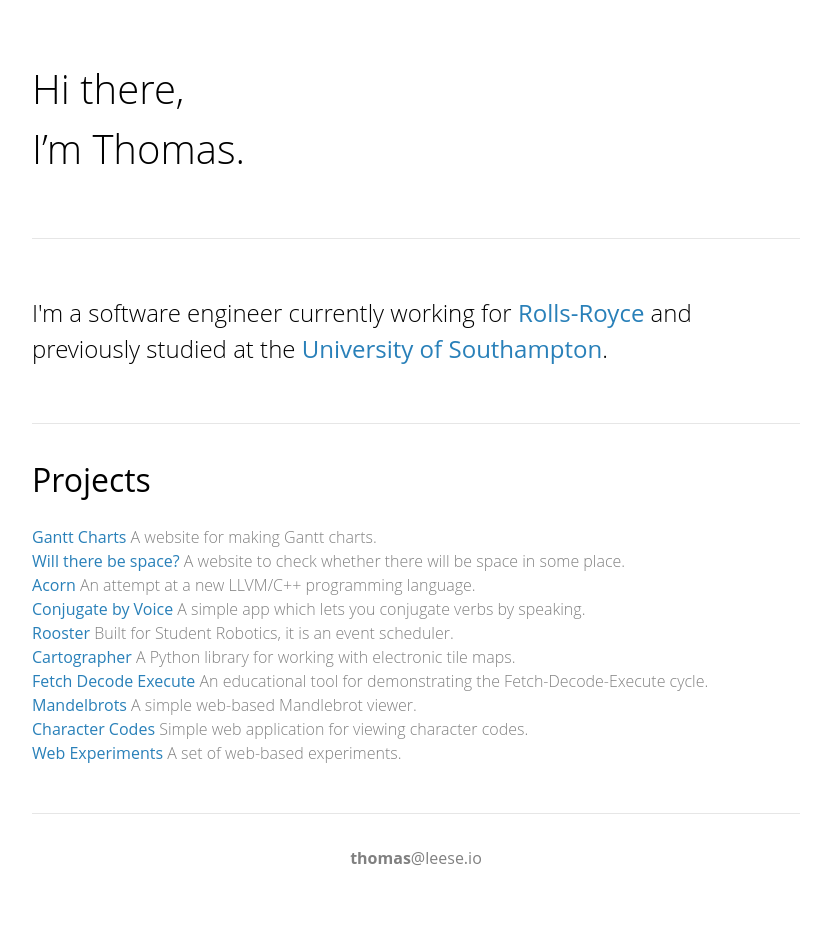
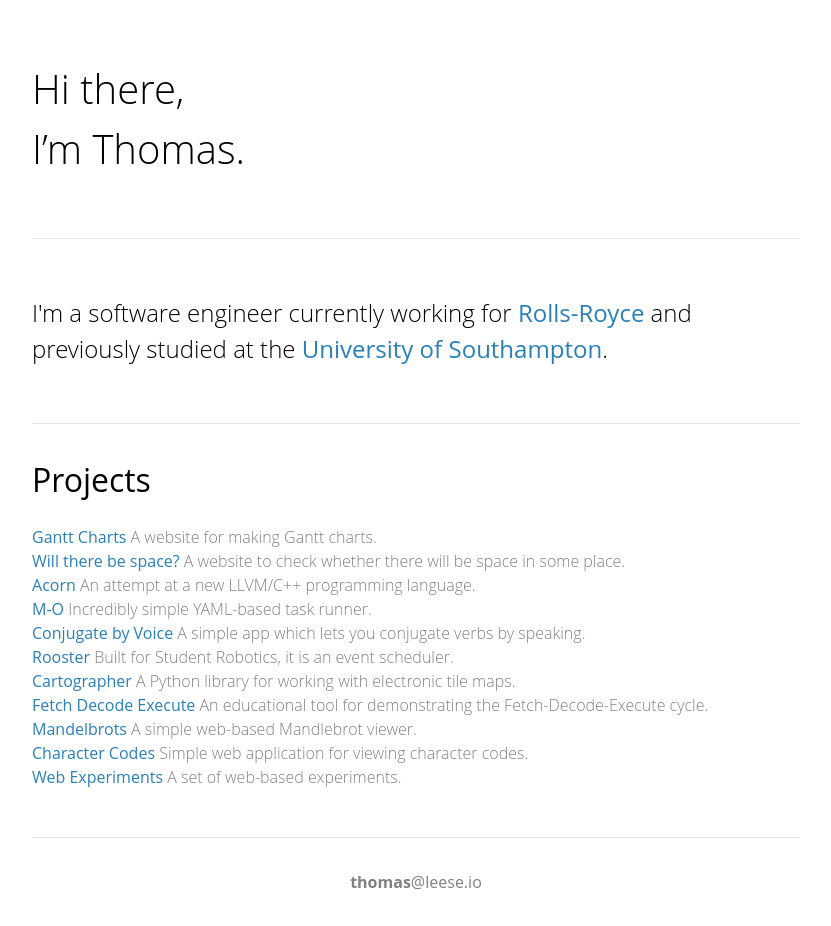
Before and after one commit to thomasleese/thomasleese.github.io, a Jekyll site: the page built from index.html, in a window 1280 px wide. Shown: the whole page, without its empty margins (224-1055 px from the left). Built offline with Jekyll 4.4.1, drawn with Linux system fonts in a browser that asks for light colours; some web fonts are replaced; before the commit the page ends 902 px from its top, so only the background shows below that.

Commit message:
Update projects.yml

```diff
--- a/_data/projects.yml
+++ b/_data/projects.yml
@@ -9,6 +9,10 @@
 - title: Acorn
   url: https://github.com/thomasleese/acorn
   description: An attempt at a new LLVM/C++ programming language.
+
+- title: M-O
+  url: https://github.com/thomasleese/mo
+  description: Incredibly simple YAML-based task runner.
 
 - title: Conjugate by Voice
   url: https://github.com/thomasleese/conjugate-by-voice
```
